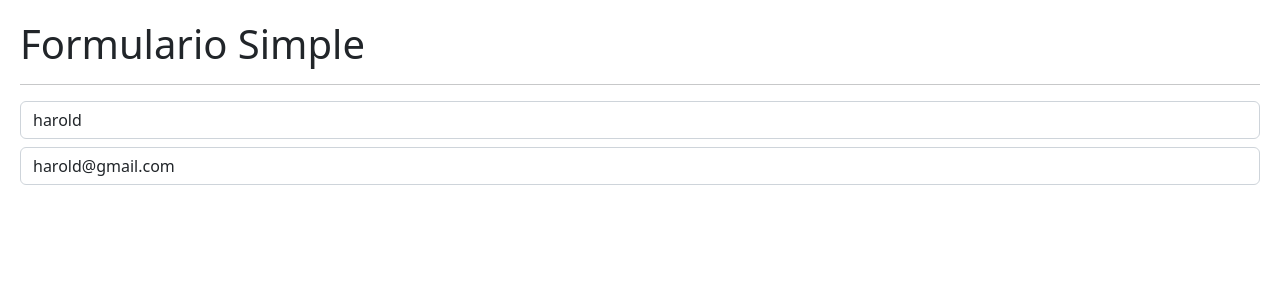
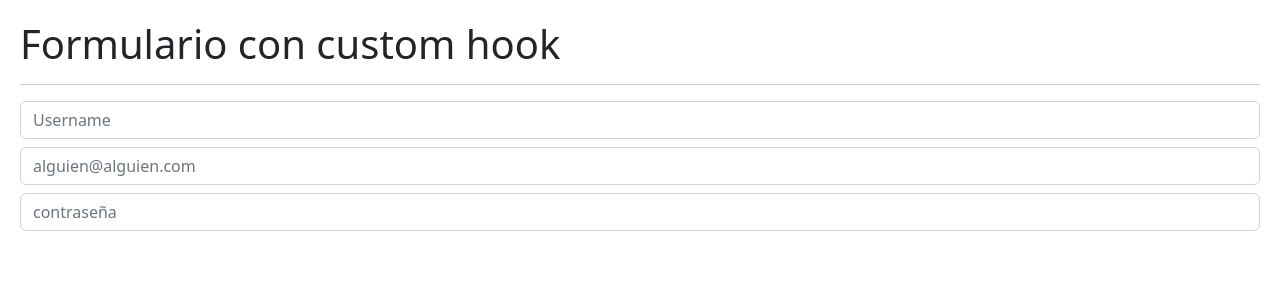
Before and after one commit to harold2tg/05-hook-app, a React (Vite) app: page / in a window 1280 px wide. Shown: the top 300 px of the page. Built offline with nearby package versions, Linux system fonts and the light colour scheme.

Commit message:
122. Formulario con custom Hook forma1

```diff
--- /dev/null
+++ b/src/02-useEffect/FormWithCustomHook.jsx
@@ -0,0 +1,46 @@
+import { useEffect } from "react";
+import { useForm } from "../hook/useForm";
+export const FormWithCustomHook = () => {
+
+  const { formState, onInputChange} = useForm(
+    {
+      username:'',
+      email:'',
+      password: ''
+
+    });
+
+
+    const {username, email,password} = formState;
+
+
+
+  return (
+    <>
+    <h1>Formulario con custom hook</h1>
+    <hr />
+    <input type="text"
+           className="form-control"
+           placeholder="Username"
+           name="username"
+           value={username}
+           onChange={onInputChange}
+           />
+    <input type="text"
+           className="form-control mt-2"
+           placeholder="alguien@alguien.com"
+           name="email"
+           value={email}
+           onChange={onInputChange}
+           />
+    <input type="password"
+           className="form-control mt-2"
+           placeholder="contraseña"
+           name="password"
+           value={password}
+           onChange={onInputChange}
+           />
+
+    </>
+  )
+}
--- /dev/null
+++ b/src/hook/useForm.js
@@ -0,0 +1,22 @@
+import {useState} from 'react'
+
+export const useForm = (initialForm = {}) => {
+
+    const [formState, setFormState] = useState(initialForm);
+
+
+      const onInputChange = ({target}) =>  {
+
+        const { name, value } = target;
+        setFormState({
+          ...formState,
+          [ name ] : value,
+        })
+
+      }
+     return{
+        formState,
+        onInputChange,
+     }
+
+}
--- a/src/main.jsx
+++ b/src/main.jsx
@@ -5,12 +5,13 @@
 import { CounterApp } from './01-useState/CounterApp'
 import { CounterWithCustomHook } from './01-useState/CounterWithCustomHook'
 import {SimpleForm} from './02-useEffect/SimpleForm'
+import { FormWithCustomHook } from './02-useEffect/FormWithCustomHook'
 
 ReactDOM.createRoot(document.getElementById('root')).render(
-  <React.StrictMode>
-    {/* <HookApp /> */}
-    {/* <CounterApp/> */}
-    {/* <CounterWithCustomHook/> */}
-    <SimpleForm/>
-  </React.StrictMode>
+    // {/* <HookApp /> */}
+    // {/* <CounterApp/> */}
+    // {/* <CounterWithCustomHook/> */}
+    // <SimpleForm/>
+
+    <FormWithCustomHook/>
 )
```
